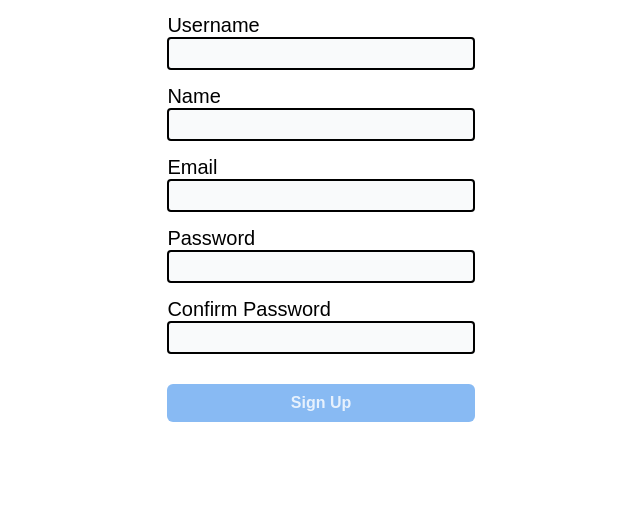
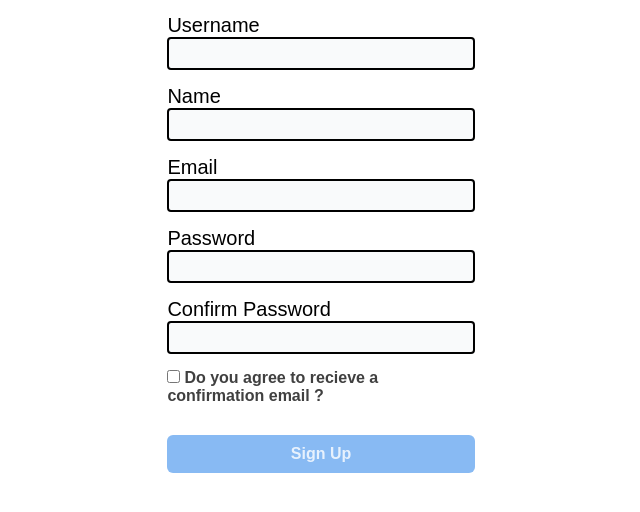
Before and after one commit to Sarthakischauhan/domain-keeper, a Flask app: page /signup in a window 1280 px wide. Shown: the part 210-722 px from the top of the page, without its empty margins (319-959 px from the left). Run offline with Flask 2, Linux system fonts and the light colour scheme.

Commit message:
checkboxes done

```diff
--- a/main_app/auth.py
+++ b/main_app/auth.py
@@ -34,7 +34,7 @@ def login():
     if form.validate_on_submit():
         user = User.query.filter_by(email=form.email.data).first()
         if user and bcrypt.check_password_hash(user.password,form.password.data):
-            login_user(user)
+            login_user(user,remember=form.remember.data)
             next_page = request.args.get("next")
             flash("Welcome.Login Successful")
             return "nice work mate" if next_page else redirect(url_for("routes_bp.index"))
--- a/main_app/forms.py
+++ b/main_app/forms.py
@@ -1,5 +1,5 @@
 from flask_wtf import FlaskForm as Form
-from wtforms import StringField,PasswordField,SubmitField,HiddenField
+from wtforms import StringField,PasswordField,SubmitField,HiddenField,BooleanField
 from wtforms.validators import DataRequired,Email,ValidationError,Length,EqualTo
 from main_app.models import User
 
@@ -11,6 +11,7 @@ class SignupForm(Form):
     email=StringField("Email",validators=[DataRequired(),Email()])
     password=PasswordField("Password",validators=[DataRequired(),Length(min=4,max=20,message="Password should be of 4 to 12 characters")])
     confirm=PasswordField("Confirm Password",validators=[DataRequired(),EqualTo('password',"Invalid confirm password!!")])
+    checkbox = BooleanField("Do you agree to recieve a confirmation email ?")
     submit=SubmitField("Sign Up")
 
     def validate_email(self,email):
@@ -23,4 +24,5 @@ class LoginForm(Form):
     username=StringField("Username",validators=[DataRequired(),Length(min=2)])
     email=StringField("Email",validators=[DataRequired(),Email(message="Please check your email")])
     password=PasswordField("Password",validators=[DataRequired(),Length(min=4,max=20,message="Password should be of 4 to 12 characters")])
+    remember = BooleanField("Remember Me")
     submit=SubmitField("Login")
--- a/main_app/static/auth.css
+++ b/main_app/static/auth.css
@@ -87,3 +87,11 @@
     color: red;
     font-size: 13px;
 }
+
+.check-label{
+    font-weight: bold;
+    font-family: sans-serif;
+    font-size: 16px;
+    margin-bottom: 10px;
+    color: #404040;
+}
--- a/main_app/templates/login.html
+++ b/main_app/templates/login.html
@@ -56,6 +56,11 @@ Login | Domain - Keeper
             {% endif %}
         </div>
 
+        <div class="group">
+            {{ form.remember(class_="checkbox") }}
+            {{ form.remember.label(class_="check-label")}}
+        </div>
+
         <div class="group-sub">
             {{ form.submit(class_="sub") }}
         </div>
--- a/main_app/templates/signup.html
+++ b/main_app/templates/signup.html
@@ -82,6 +82,12 @@ Signup | Domain - Keeper
                 {{ form.confirm(class_="input",autocomplete="off") }}
             {% endif %}
         </div>
+
+        <div class="group">
+            {{ form.checkbox(class_="checkbox") }}
+            {{ form.checkbox.label(class_="check-label")}}
+        </div>
+
         <div class="group-sub">
             {{ form.submit(class_="sub") }}
         </div>
```
